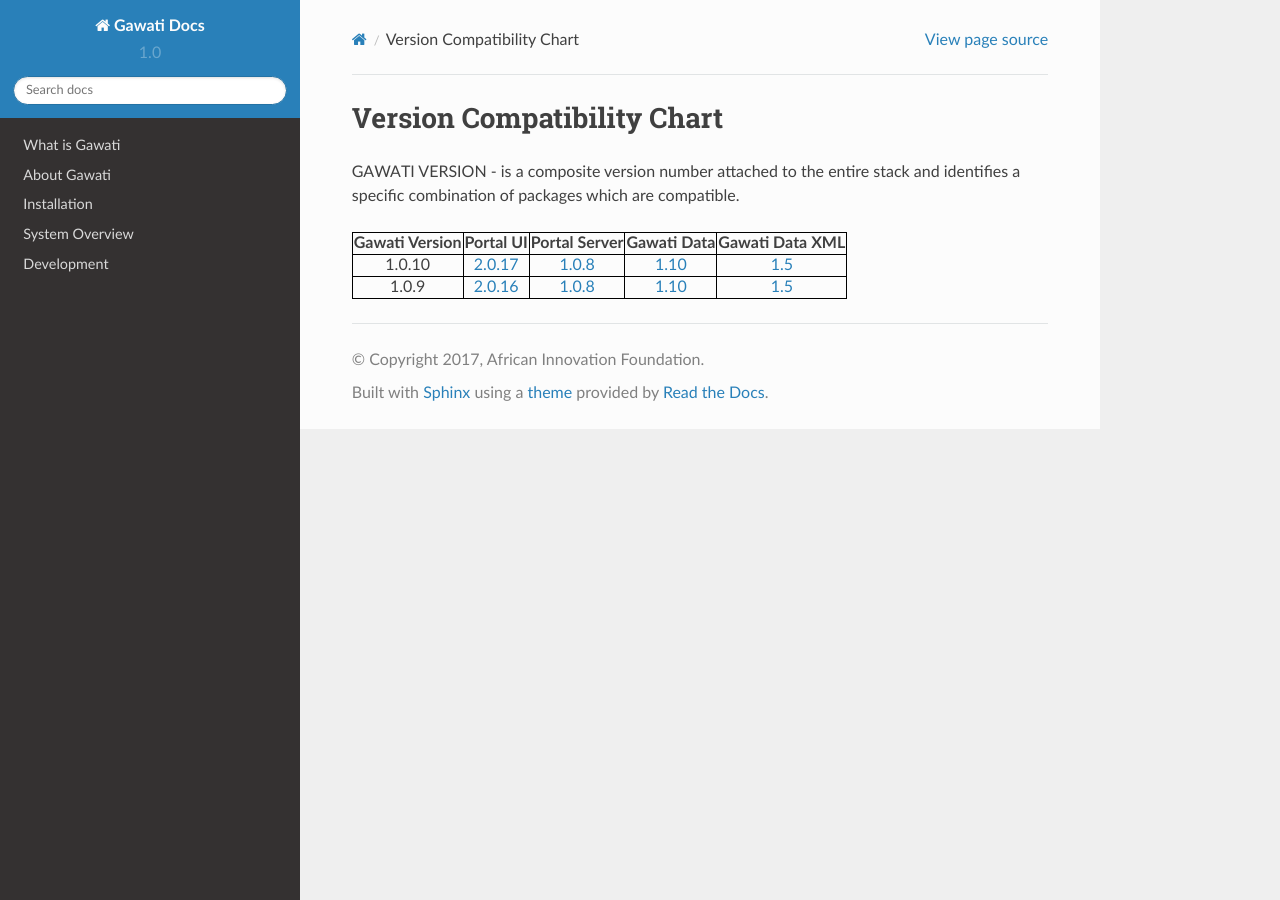
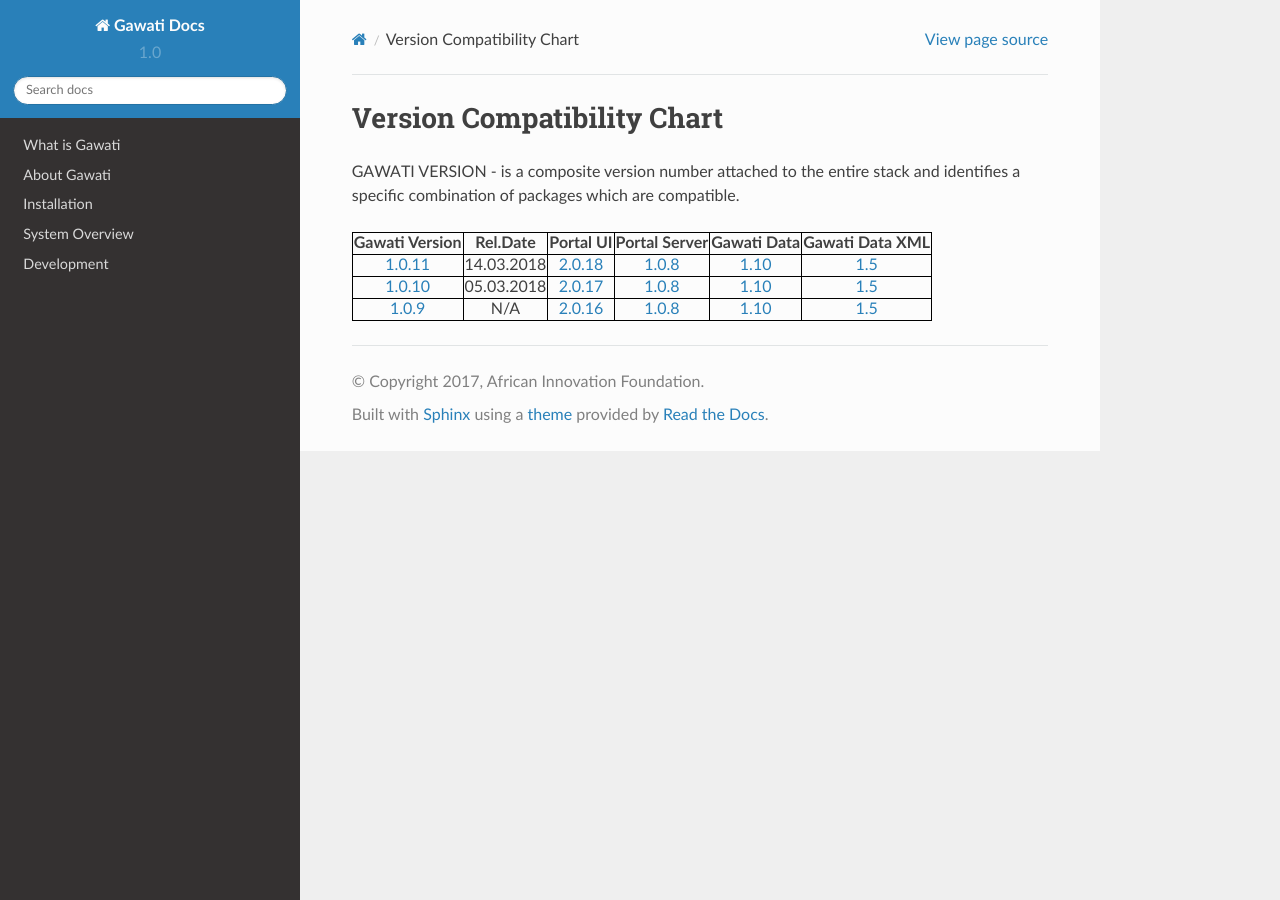
Before and after one commit to gawati/gawati-docs, a Sphinx documentation site: the page built from docs/source/development/version-compat.rst, in a window 1280 px wide. Built offline with Sphinx 7.4.7 and the Read the Docs theme 2.0.0, drawn with Linux system fonts in a browser that asks for light colours.

Commit message:
Updating versions, keycloak documentation

```diff
--- a/docs/source/development/version-compat.rst
+++ b/docs/source/development/version-compat.rst
@@ -10,6 +10,7 @@ GAWATI VERSION - is a composite version number attached to the entire stack and
     <thead>
         <tr>
             <th style="border: 1px solid black; text-align:center;">Gawati Version</th>
+            <th style="border: 1px solid black; text-align:center;">Rel.Date</th>
             <th style="border: 1px solid black; text-align:center;">Portal UI</th>
             <th style="border: 1px solid black; text-align:center;">Portal Server</th>
             <th style="border: 1px solid black; text-align:center;">Gawati Data</th>
@@ -18,7 +19,25 @@ GAWATI VERSION - is a composite version number attached to the entire stack and
     </thead>
 
         <tr>
-            <td style="border: 1px solid black; text-align:center;">1.0.10</td>
+            <td style="border: 1px solid black; text-align:center;"><a href="http://dl.gawati.org/dev/1.0.11">1.0.11</a></td>
+            <td style="border: 1px solid black; text-align:center;">14.03.2018</td>
+            <td style="border: 1px solid black; text-align:center;">
+                <a href="https://github.com/gawati/gawati-portal-ui/commit/f904ab421885566ace3c2ebac75eec33e7902ccf">2.0.18</a>
+                </td>
+            <td style="border: 1px solid black; text-align:center;">
+                <a href="https://github.com/gawati/gawati-portal-server/commit/8d490f9de297d7fd4ada45b00f8e513005484414">1.0.8</a>
+                </td>
+            <td style="border: 1px solid black; text-align:center;">
+                <a href="https://github.com/gawati/gawati-data/commit/e04eb034a11f2528b21903ff5e4e627ab8b6c5c6">1.10</a>
+                </td>
+            <td style="border: 1px solid black; text-align:center;">
+                <a href="https://github.com/gawati/gawati-data-xml/commit/633cd4af5da3a292bf9288640ade5d2c94041092">1.5</a>
+                </td>
+        </tr>
+
+        <tr>
+            <td style="border: 1px solid black; text-align:center;"><a href="http://dl.gawati.org/dev/1.0.10">1.0.10</a></td>
+            <td style="border: 1px solid black; text-align:center;">05.03.2018</td>
             <td style="border: 1px solid black; text-align:center;">
                 <a href="https://github.com/gawati/gawati-portal-ui/commit/cfc6ab76a2c26c1e87912f2a52c06bd176ac9b3b">2.0.17</a>
                 </td>
@@ -34,7 +53,8 @@ GAWATI VERSION - is a composite version number attached to the entire stack and
         </tr>
 
         <tr>
-            <td style="border: 1px solid black; text-align:center;">1.0.9</td>
+            <td style="border: 1px solid black; text-align:center;"><a href="http://dl.gawati.org/dev/1.0.9">1.0.9</a></td>
+            <td style="border: 1px solid black; text-align:center;">N/A</td>
             <td style="border: 1px solid black; text-align:center;">
                 <a href="https://github.com/gawati/gawati-portal-ui/commit/2240cfce77a49c1aca0b8db1f2fe9d6716d781a7">2.0.16</a>
                 </td>
--- a/docs/source/development/version-info.rst
+++ b/docs/source/development/version-info.rst
@@ -1,7 +1,7 @@
 
 **Current Version**
 
-  * GAWATI 1.0.10
+  * GAWATI 1.0.11  <a href="http://dl.gawati.org/dev/1.0.11">download link</a>, relesased on: 14.03.2018
 
 
     - `gawati-data <https://github.com/gawati/gawati-data>`_ : `1.10 <https://github.com/gawati/gawati-data/commit/e04eb034a11f2528b21903ff5e4e627ab8b6c5c6>`_
@@ -10,7 +10,7 @@
 
     - `portal-server <https://github.com/gawati/gawati-portal-server>`_ : `1.0.8 <https://github.com/gawati/gawati-portal-server/commit/8d490f9de297d7fd4ada45b00f8e513005484414>`_
 
-    - `portal-ui <https://github.com/gawati/gawati-portal-ui>`_ : `2.0.17 <https://github.com/gawati/gawati-portal-ui/commit/cfc6ab76a2c26c1e87912f2a52c06bd176ac9b3b>`_
+    - `portal-ui <https://github.com/gawati/gawati-portal-ui>`_ : `2.0.18 <https://github.com/gawati/gawati-portal-ui/commit/f904ab421885566ace3c2ebac75eec33e7902ccf>`_
 
 
   See full :doc:`Version Compatibility Chart <./version-compat>`.
```
Also changed, not shown: docs/source/development/authentication.rst (+36 -0 lines).
